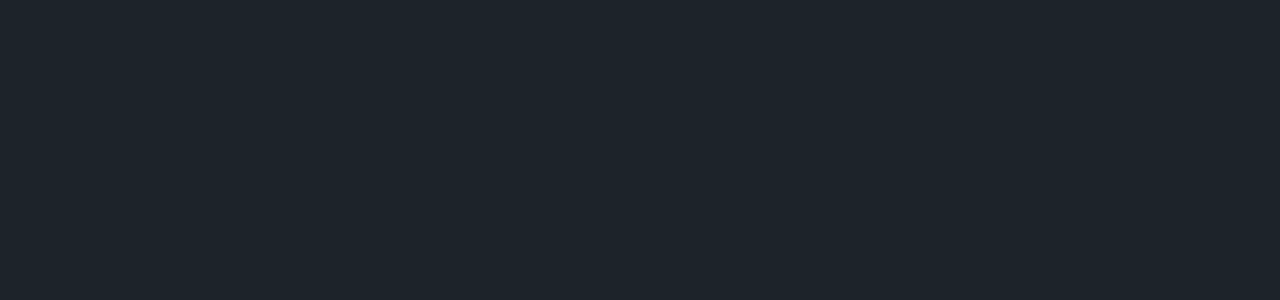
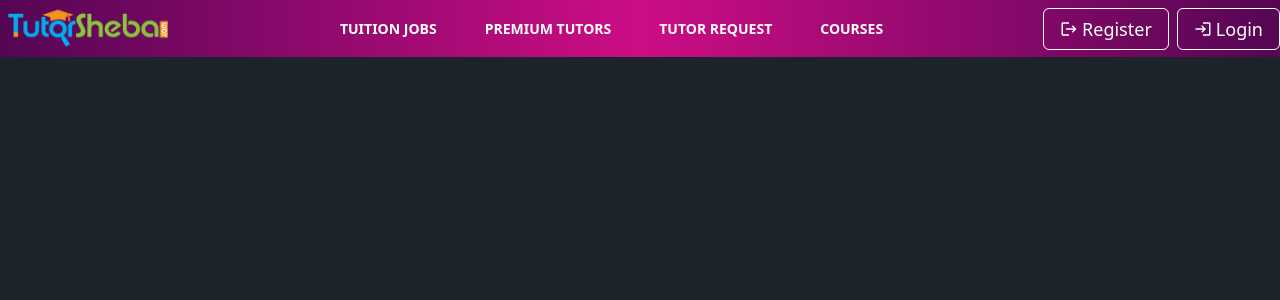
Before and after one commit to Rjk-Jami/tutor-sheba, a Next.js app: page / in a window 1280 px wide. Shown: the top 300 px of the page. Built offline with nearby package versions, Linux system fonts and the light colour scheme.

Commit message:
add navbar

```diff
--- a/package.json
+++ b/package.json
@@ -11,7 +11,8 @@
   "dependencies": {
     "next": "15.1.7",
     "react": "^19.0.0",
-    "react-dom": "^19.0.0"
+    "react-dom": "^19.0.0",
+    "react-icons": "^5.5.0"
   },
   "devDependencies": {
     "@eslint/eslintrc": "^3",
--- a/src/app/layout.js
+++ b/src/app/layout.js
@@ -1,5 +1,6 @@
 import { Geist, Geist_Mono } from "next/font/google";
 import "./globals.css";
+import Navbar from "@/components/Navbar/Navbar";
 
 const geistSans = Geist({
   variable: "--font-geist-sans",
@@ -12,14 +13,15 @@
 });
 
 export const metadata = {
-  title: "Create Next App",
+  title: "Tutor Sheba",
   description: "Generated by create next app",
 };
 
 export default function RootLayout({ children }) {
   return (
-    <html lang="en" data-theme="dark">
+    <html lang="en">
       <body className={`${geistSans.variable} ${geistMono.variable}`}>
+        <Navbar></Navbar>
         {children}
       </body>
     </html>
--- /dev/null
+++ b/src/components/Navbar/Navbar.jsx
@@ -0,0 +1,109 @@
+"use client";
+
+import { useState } from "react";
+import Image from "next/image";
+import Link from "next/link";
+import logo from "../../../public/logo.webp";
+import { MdLogout } from "react-icons/md";
+import { MdLogin } from "react-icons/md";
+import AuthButton from "../ui/AuthButton";
+
+const Navbar = () => {
+  const [isMenuOpen, setIsMenuOpen] = useState(false);
+
+  // Navigation links
+  const navLinks = [
+    { name: "TUITION JOBS", href: "#" },
+    { name: "PREMIUM TUTORS", href: "#" },
+    { name: "TUTOR REQUEST", href: "#" },
+    { name: "COURSES", href: "https://course.tutorsheba.com/" },
+  ];
+
+  return (
+    <nav className="bg-gradient-to-r from-[#540654] via-[#cc0d85] to-[#540654] animate-gradient">
+      <div className="container mx-auto">
+        <div className="flex items-center justify-between">
+          {/* Logo */}
+          <Link href="/" className="relative">
+            <Image src={logo} alt="logo" width={180} height={58} className="" />
+          </Link>
+
+          {/* Desktop Navigation */}
+          <div className="hidden lg:flex flex-1 justify-center space-x-12">
+            {navLinks.map((link, index) => (
+              <Link
+                key={index}
+                href={link.href}
+                className="text-sm  text-white font-bold "
+              >
+                {link.name}
+              </Link>
+            ))}
+          </div>
+
+          {/* Register/Login Buttons */}
+          <div className="hidden lg:flex items-center space-x-2">
+            <AuthButton href={"/auth/register"}>
+              <MdLogout className="text-lg" />
+              <span className="text-lg">Register</span>
+            </AuthButton>
+            <AuthButton href={"/auth/login"}>
+              <MdLogin className="text-lg" />
+              <span className="text-lg">Login</span>
+            </AuthButton>
+          </div>
+
+          {/* Mobile Menu Button */}
+          <button
+            className="inline-flex items-center justify-center rounded-md p-2 text-gray-700 hover:bg-gray-100 hover:text-gray-900 focus:outline-none focus:ring-2 focus:ring-inset focus:ring-blue-500 lg:hidden"
+            onClick={() => setIsMenuOpen(!isMenuOpen)}
+          >
+            <span className="sr-only">Open main menu</span>
+            <svg
+              className="h-6 w-6"
+              fill="none"
+              viewBox="0 0 24 24"
+              strokeWidth="1.5"
+              stroke="currentColor"
+            >
+              <path
+                strokeLinecap="round"
+                strokeLinejoin="round"
+                d="M3.75 6.75h16.5M3.75 12h16.5m-16.5 5.25h16.5"
+              />
+            </svg>
+          </button>
+        </div>
+
+        {/* Mobile Menu */}
+        {isMenuOpen && (
+          <div className="lg:hidden">
+            <div className="flex flex-col items-center px-2 pb-3 pt-2">
+              {navLinks.map((link, index) => (
+                <Link
+                  key={index}
+                  href={link.href}
+                  className="block rounded-md px-3 py-2 text-base font-medium text-white"
+                >
+                  {link.name}
+                </Link>
+              ))}
+              <div className="mt-4 flex space-x-2 px-3">
+                <AuthButton href={"/auth/register"}>
+                  <MdLogout className="text-lg" />
+                  <span className="text-lg">Register</span>
+                </AuthButton>
+                <AuthButton href={"/auth/login"}>
+                  <MdLogin className="text-lg" />
+                  <span className="text-lg">Login</span>
+                </AuthButton>
+              </div>
+            </div>
+          </div>
+        )}
+      </div>
+    </nav>
+  );
+};
+
+export default Navbar;
--- /dev/null
+++ b/src/components/ui/AuthButton.jsx
@@ -0,0 +1,15 @@
+import Link from "next/link";
+import React from "react";
+
+const AuthButton = ({children, className, href}) => {
+  return (
+    <Link
+      href={href}
+      className={`${className} rounded-md border border-white px-4 py-1.5  text-white flex items-center space-x-1 transition-all duration-[250ms] transform hover:-translate-y-[3px] hover:ease-[cubic-bezier(0.02,0.01,0.47,1)]`}
+    >
+      {children}
+    </Link>
+  );
+};
+
+export default AuthButton;
```
Also changed, not shown: public/logo.webp (added), 1 other file (tests, documents, lock files or other folders).
